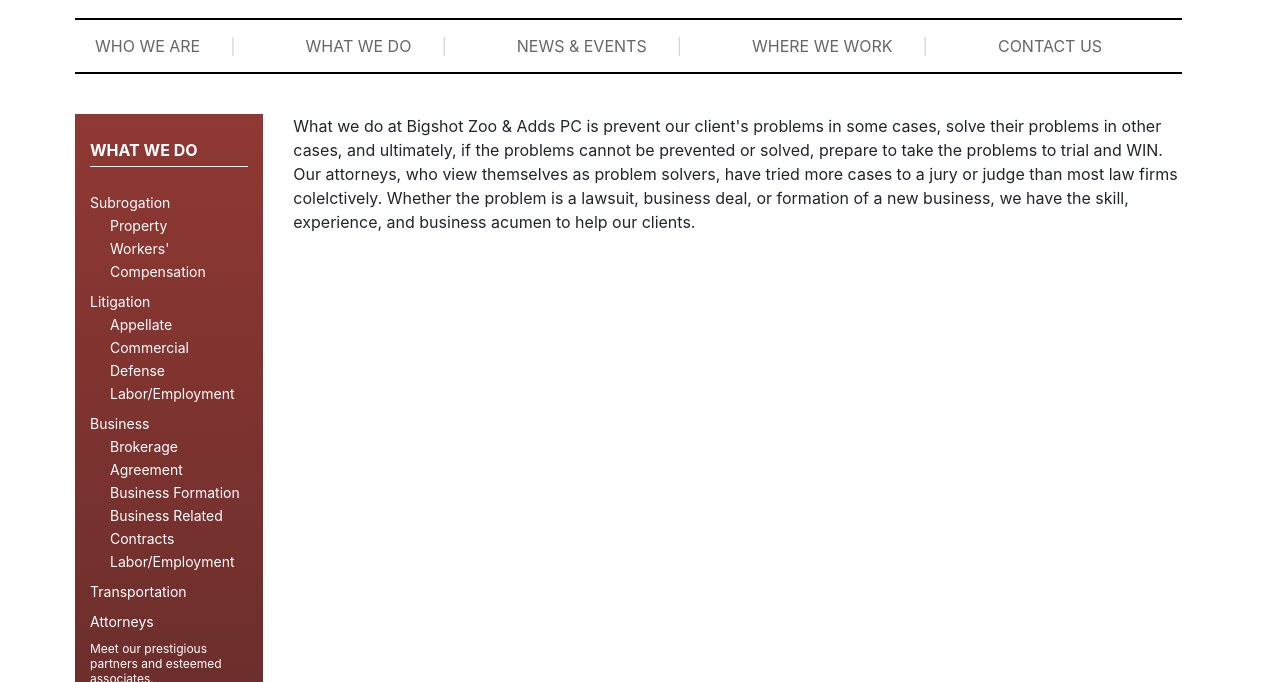
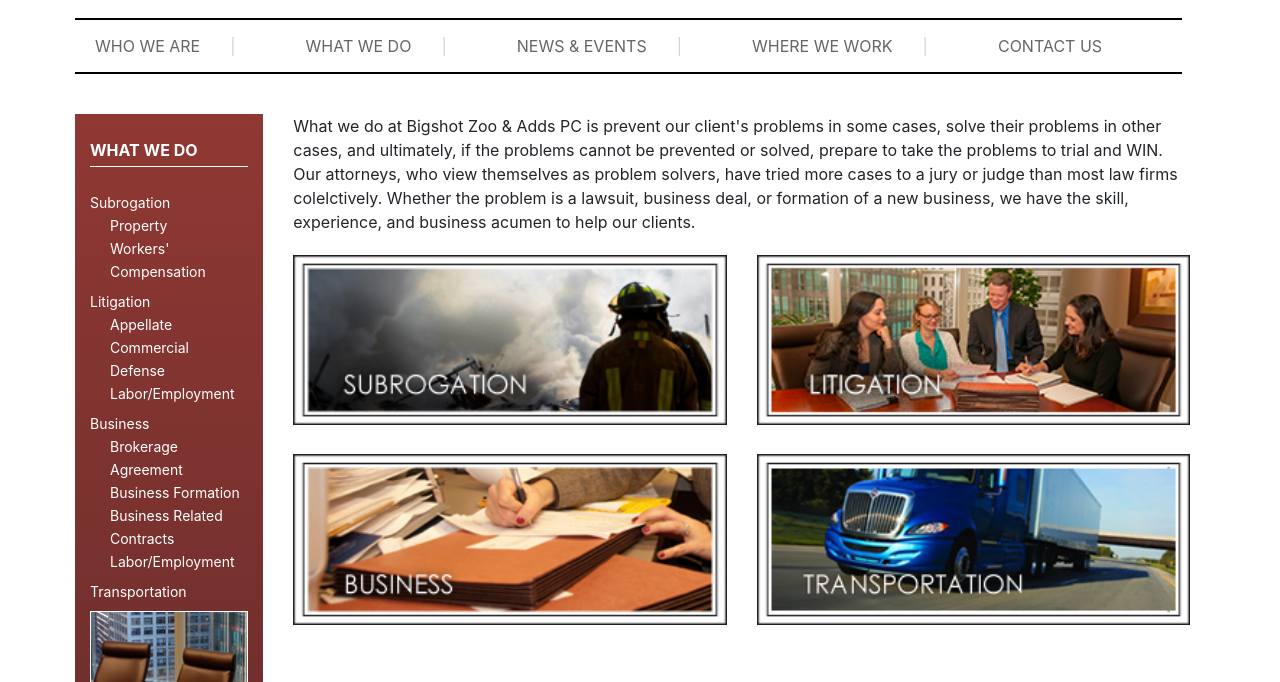
Before and after one commit to RD916/lzblaw, a plain HTML site: page lzblaw/whatwedo.html in a window 1280 px wide. Shown: the part 118-800 px from the top of the page. Drawn offline with nearby package versions, Linux system fonts and the light colour scheme; files that its build step writes are made by us from their sources.

Commit message:
Update whatwedo.html
Updated CSS and Image links

```diff
--- a/lzblaw/whatwedo.html
+++ b/lzblaw/whatwedo.html
@@ -10,7 +10,7 @@
   <!-- Bootstrap CSS -->
   <link rel="stylesheet" href="https://stackpath.bootstrapcdn.com/bootstrap/4.1.3/css/bootstrap.min.css" integrity="sha384-MCw98/SFnGE8fJT3GXwEOngsV7Zt27NXFoaoApmYm81iuXoPkFOJwJ8ERdknLPMO"
     crossorigin="anonymous">
-  <link rel="stylesheet" href="whatwedostyle.css">
+  <link rel="stylesheet" href="static\css\whatwedostyle.css">
 </head>
 <header>
   <div class="container">
@@ -75,7 +75,7 @@
             <p>Transportation</p>
           </div>
           <div class = "subtext">
-              <img src="whatwedo images/content-navlink-attorneys.jpg" alt="" class="center" alt="" style="width:100%">
+              <img src="images\content-navlink-attorneys.jpg" alt="" class="center" alt="" style="width:100%">
               <br>
           </div>
           <div class="subhead2">
@@ -93,19 +93,19 @@
           </p>
           <div class="row">
             <div class="col">
-            <div class="picture_format"><img src="whatwedo images/sub-02-subrogation.jpg" alt="" style="width:100%"></div>
+            <div class="picture_format"><img src="images\sub-02-subrogation.jpg" alt="" style="width:100%"></div>
             </div>
             <div class="col">
-            <div class="picture_format"><img src="whatwedo images/sub-02-litigation.jpg" alt="" style="width:100%"></div>
+            <div class="picture_format"><img src="images\sub-02-litigation.jpg" alt="" style="width:100%"></div>
             </div>
           </div>
           <br>
           <div class="row">
             <div class="col">
-            <div class="picture_format"><img src="whatwedo images/sub-02-business.jpg" alt="" style="width:100%"></div>
+            <div class="picture_format"><img src="images\sub-02-business.jpg" alt="" style="width:100%"></div>
             </div>
             <div class="col">
-            <div class="picture_format"><img src="whatwedo images/sub-02-warehouse.jpg" alt="" style="width:100%"></div>
+            <div class="picture_format"><img src="images\sub-02-warehouse.jpg" alt="" style="width:100%"></div>
             </div>
           </div>
         </div>
```
